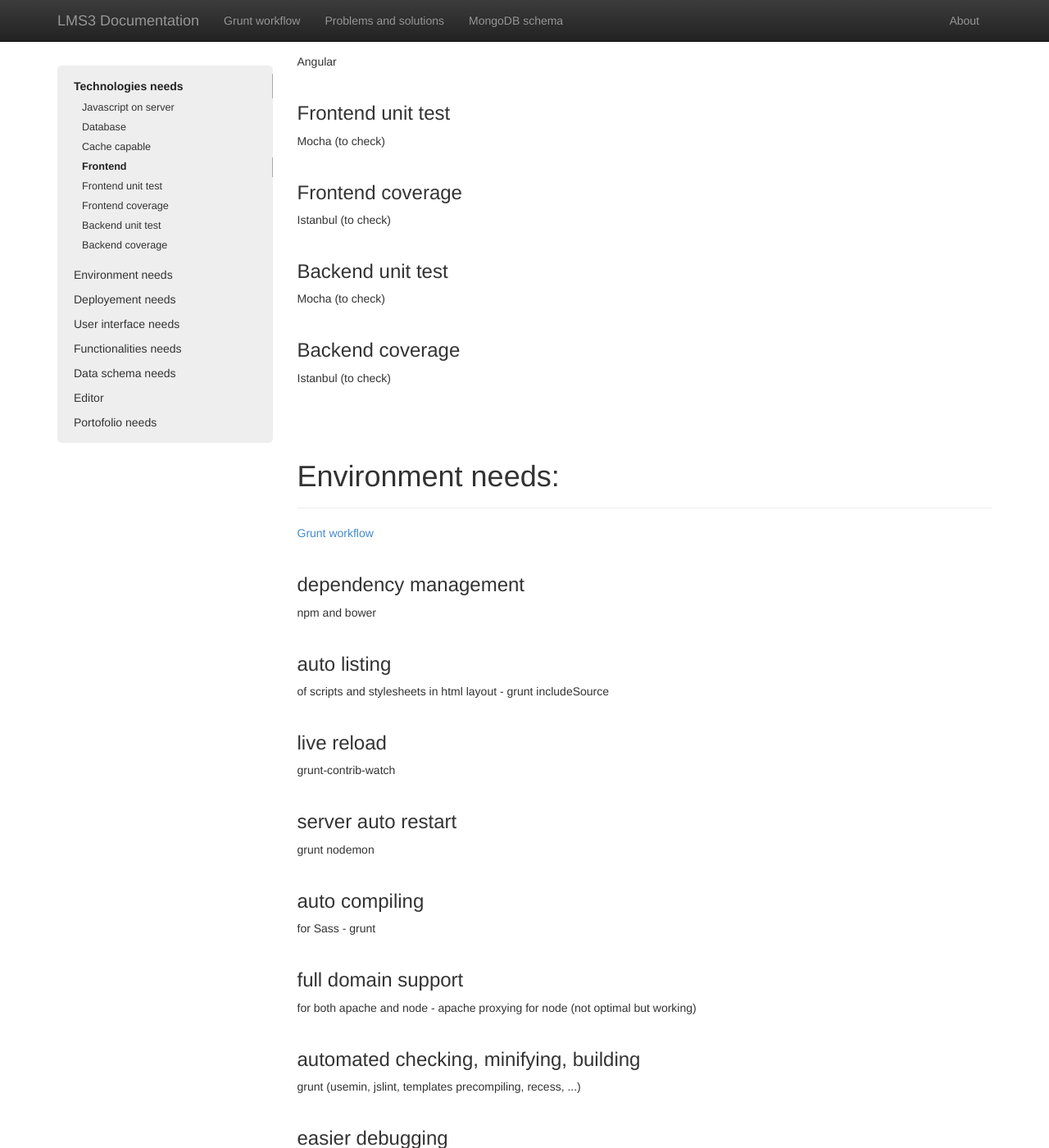
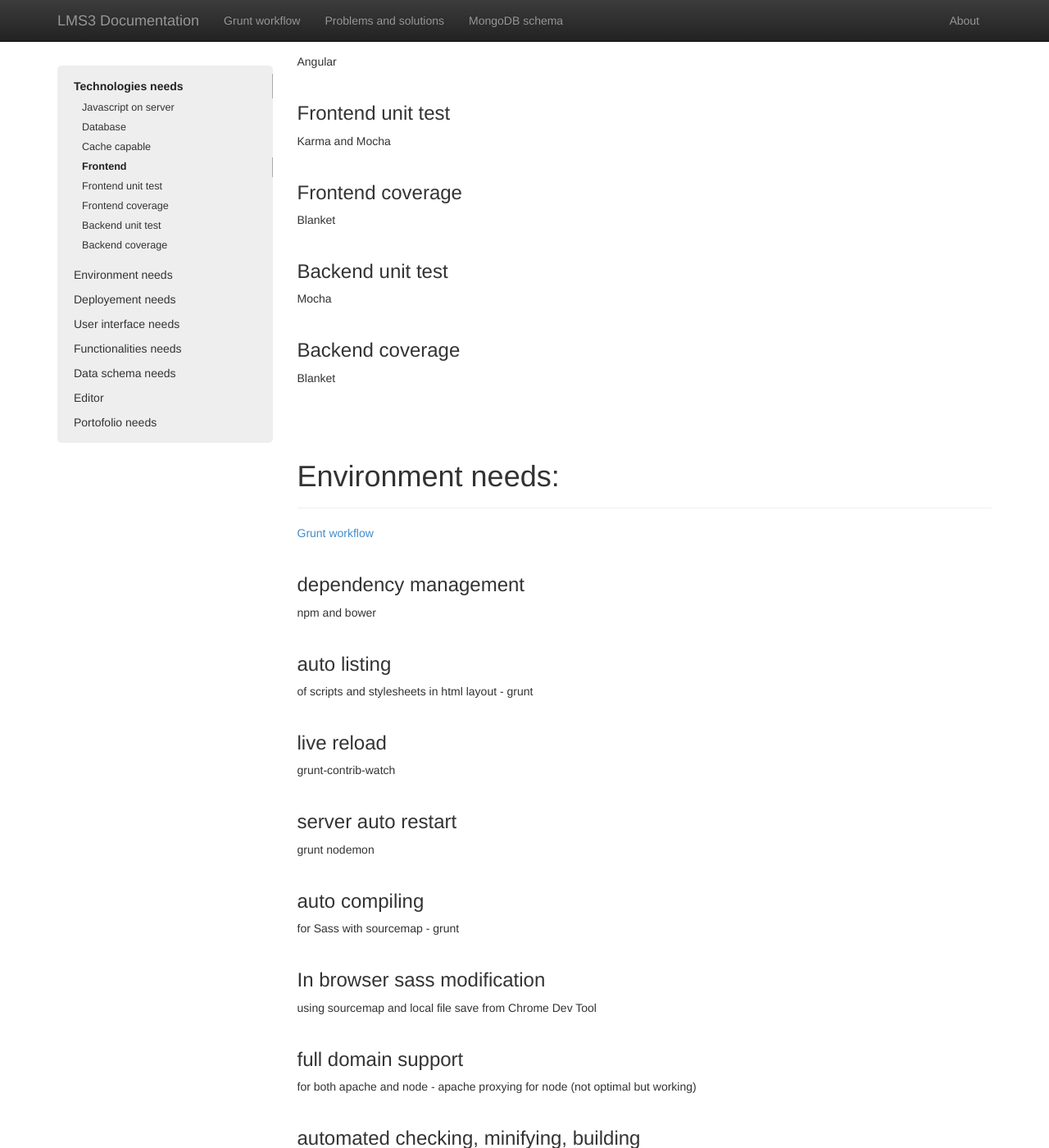
Before and after one commit to gmoulin/lms3, a Jekyll site: the page built from index.html, in a window 1280 px wide and 1400 px high, scrolled down 580 px. Shown: the whole window at 82% size. Built offline with Jekyll 4.4.1, drawn with Linux system fonts in a browser that asks for light colours; nearby versions of some CDN libraries.

Commit message:
more tweaks, grunt workflow cleaned and improved

```diff
--- a/index.html
+++ b/index.html
@@ -32,16 +32,16 @@ title: LMS3 Documentation
 	<p>Angular</p>
 
 	<h3 id="test-frontend">Frontend unit test</h3>
-	<p>Mocha (to check)</p>
+	<p>Karma and Mocha</p>
 
 	<h3 id="coverage-frontend">Frontend coverage</h3>
-	<p>Istanbul (to check)</p>
+	<p>Blanket</p>
 
 	<h3 id="test-backend">Backend unit test</h3>
-	<p>Mocha (to check)</p>
+	<p>Mocha</p>
 
 	<h3 id="coverage-backend">Backend coverage</h3>
-	<p>Istanbul (to check)</p>
+	<p>Blanket</p>
 </div>
 <!--/Technologies needs -->
 
@@ -56,7 +56,7 @@ title: LMS3 Documentation
 	<p>npm and bower</p>
 
 	<h3 id="auto-listing">auto listing</h3>
-	<p>of scripts and stylesheets in html layout - grunt includeSource</p>
+	<p>of scripts and stylesheets in html layout - grunt</p>
 
 	<h3 id="live-reload">live reload</h3>
 	<p>grunt-contrib-watch</p>
@@ -65,7 +65,10 @@ title: LMS3 Documentation
 	<p>grunt nodemon</p>
 
 	<h3 id="auto-compiling">auto compiling</h3>
-	<p>for Sass - grunt</p>
+	<p>for Sass with sourcemap - grunt</p>
+
+	<h3 id="in-browser-sass-modification">In browser sass modification</h3>
+	<p>using sourcemap and local file save from Chrome Dev Tool</p>
 
 	<h3 id="full-domain">full domain support</h3>
 	<p>for both apache and node - apache proxying for node (not optimal but working)</p>
```
Also changed, not shown: grunt-workflow.html (+11 -3 lines).
